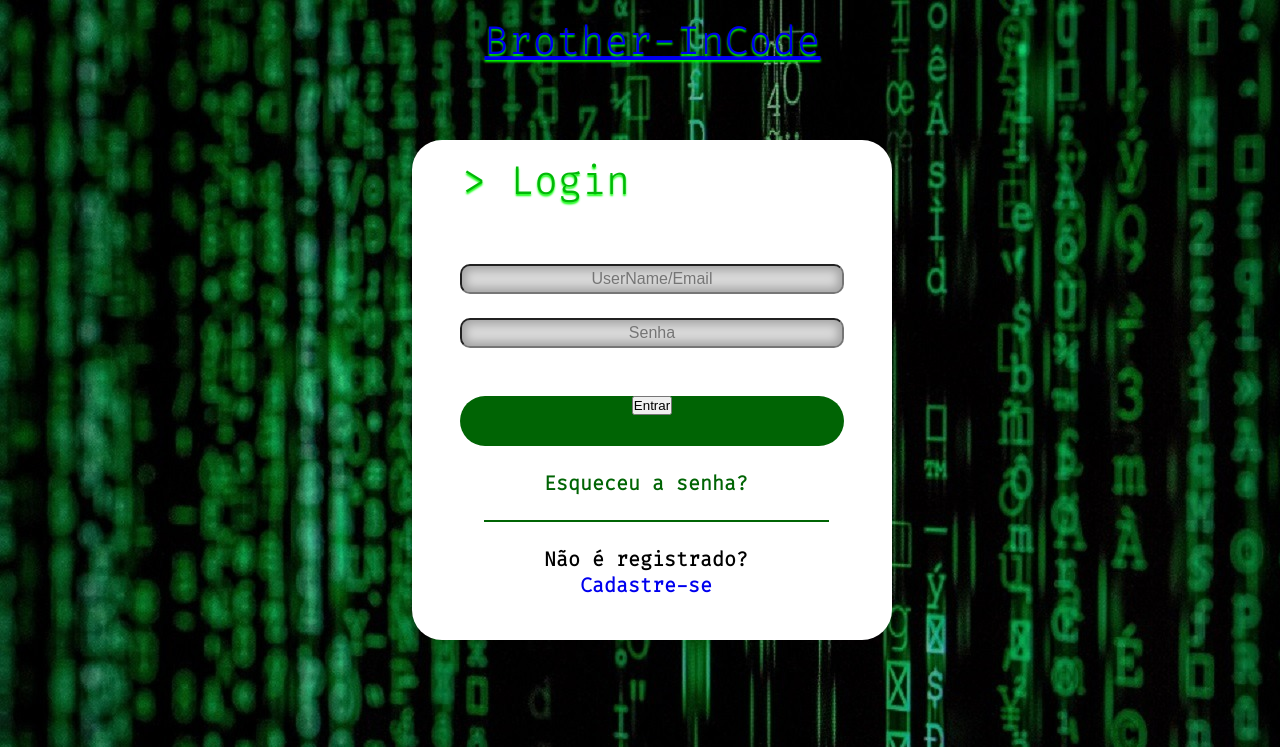
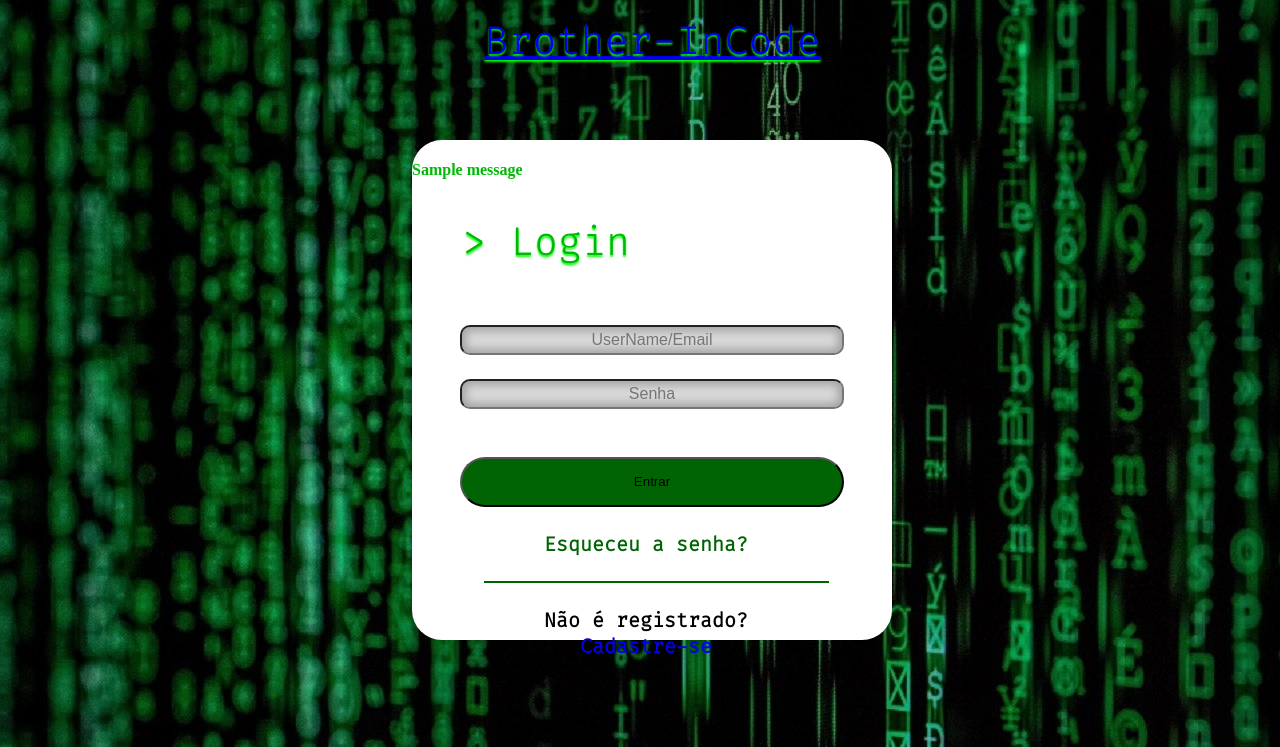
Before and after one commit to arthurvrs/brother-InCode, a Django app: page /login/ in a window 1280 px wide. Shown: the top 747 px of the page. Run offline with Django 4.2, Linux system fonts and the light colour scheme; tables that the repository leaves empty hold one stand-in row (values such as "Sample post"); one stand-in notice (Sample message) is shown.

Commit message:
Update login.html com logout

```diff
--- a/brotherInCode/templates/brotherInCode/login.html
+++ b/brotherInCode/templates/brotherInCode/login.html
@@ -20,6 +20,13 @@
 		<a href="{% url 'lista_tutores' %}"> Brother-InCode</a>
 	</div>
 	<div id="LoginTela">
+		<div id="rodape">
+			{% if messages %}
+				{% for message in messages %}
+				<h4>{{ message }}</h4>
+				{% endfor %}
+			{% endif %}
+		</div>
 		<div class="logo" style="padding: 15px 50px; margin-bottom: 10%;">
 			> Login
 		</div>
@@ -31,10 +38,14 @@
 		<div>
 			<input type="password" name="senha" placeholder="Senha" onclick="clearInput(this)">
 		</div>
-		<div id="entrarLogin">
-
-			<input type="submit" name="submit" value="Entrar">
+		<div>
+			<input id="entrarLogin" type="submit" name="submit" value="Entrar">
 		</form>
+		<!--
+			<a href="#">
+				Entrar
+			</a>
+		-->
 		</div>
 		<div id="preregister">
 			<a href="">Esqueceu a senha?</a>
```
